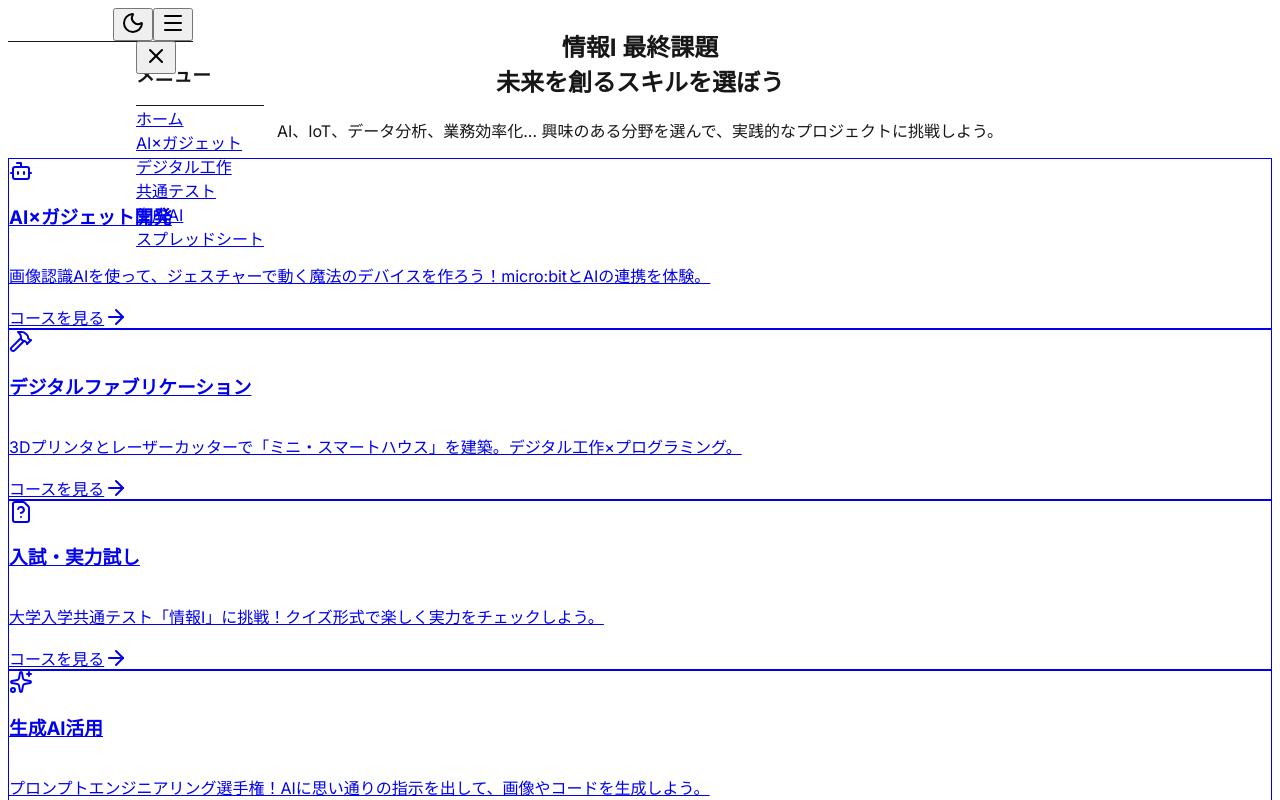
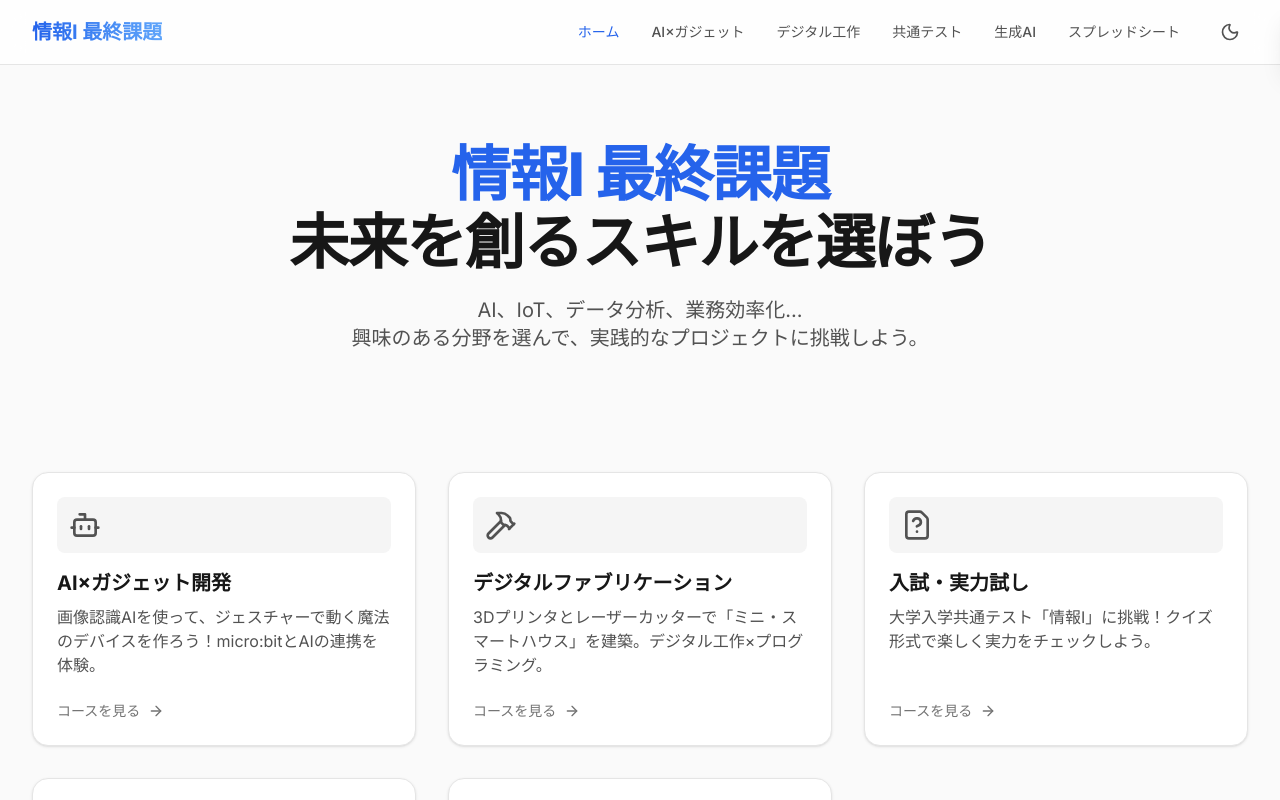
Before and after one commit to yamashu00/information-final, a Next.js app: page / in a window 1280 px wide. Shown: the top 800 px of the page. Built offline with nearby package versions, Linux system fonts and the light colour scheme.

Commit message:
Fix Tailwind v4 config and add nojekyll

```diff
--- a/src/app/globals.css
+++ b/src/app/globals.css
@@ -1,6 +1,18 @@
-@tailwind base;
-@tailwind components;
-@tailwind utilities;
+@import "tailwindcss";
+
+@theme {
+  --color-primary-50: #eff6ff;
+  --color-primary-100: #dbeafe;
+  --color-primary-200: #bfdbfe;
+  --color-primary-300: #93c5fd;
+  --color-primary-400: #60a5fa;
+  --color-primary-500: #3b82f6;
+  --color-primary-600: #2563eb;
+  --color-primary-700: #1d4ed8;
+  --color-primary-800: #1e40af;
+  --color-primary-900: #1e3a8a;
+  --color-primary-950: #172554;
+}
 
 @layer base {
   :root {
@@ -37,6 +49,7 @@
     transform: scaleY(0);
     transform-origin: bottom;
   }
+
   to {
     transform: scaleY(1);
     transform-origin: bottom;
@@ -48,6 +61,7 @@
     transform: scaleY(1);
     transform-origin: top;
   }
+
   to {
     transform: scaleY(0);
     transform-origin: top;
@@ -59,6 +73,17 @@
 }
 
 @keyframes fadeIn {
-  from { opacity: 0; transform: translateY(10px); }
-  to { opacity: 1; transform: translateY(0); }
+  from {
+    opacity: 0;
+    transform: translateY(10px);
+  }
+
+  to {
+    opacity: 1;
+    transform: translateY(0);
+  }
 }
+
+.animate-cover {
+  animation: cover 0.5s cubic-bezier(0.87, 0, 0.13, 1) forwards;
+}
```
Also changed, not shown: 1 other file (tests, documents, lock files or other folders).
